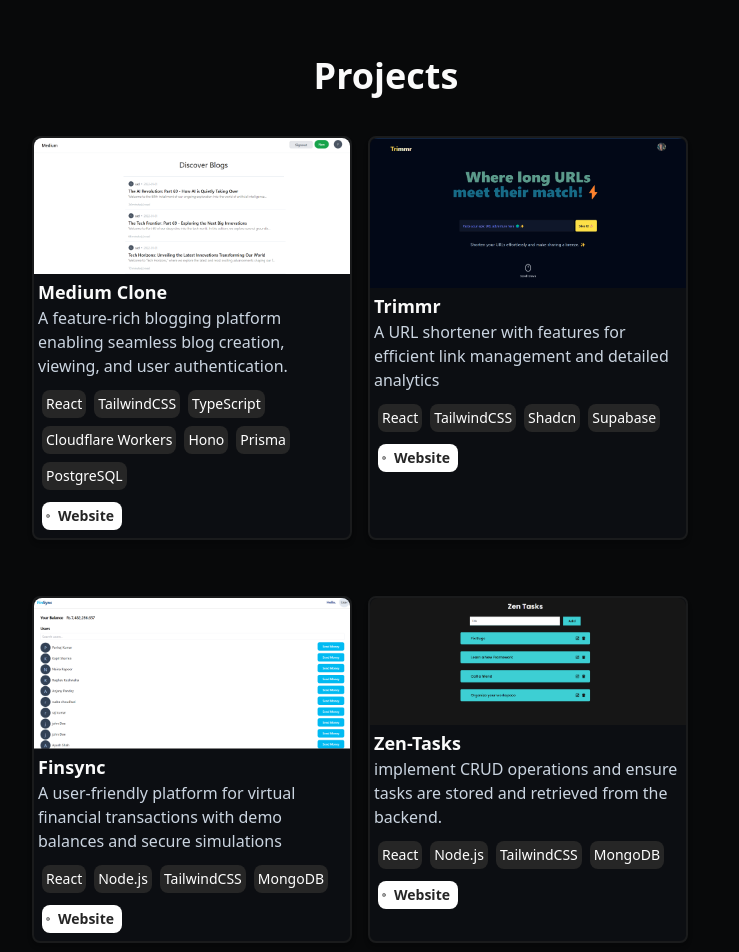
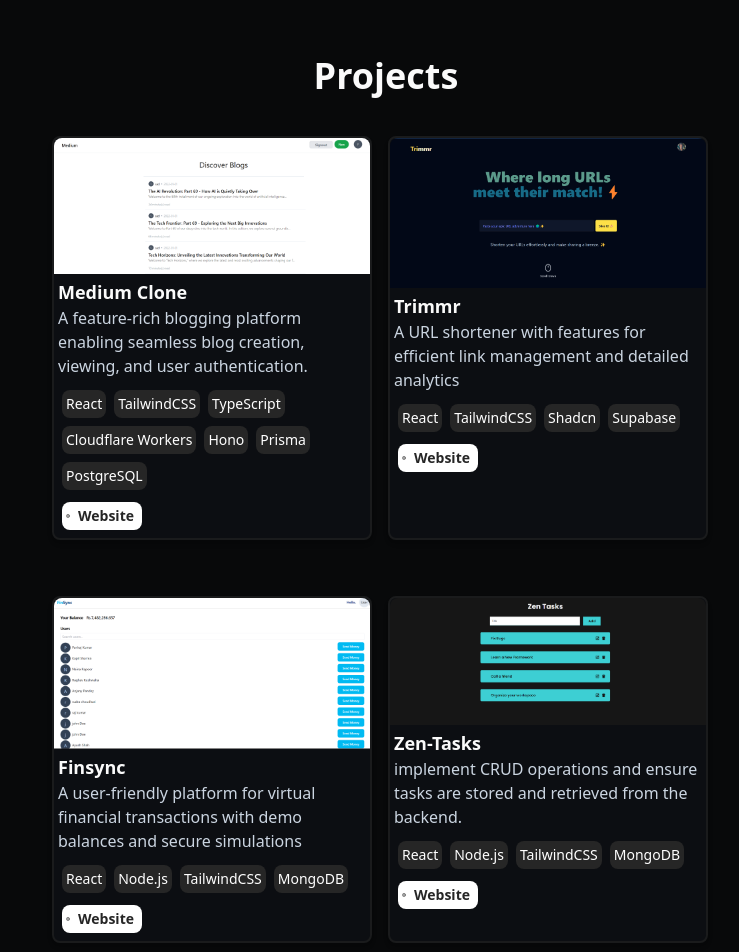
Before and after one commit to PankajKumardev/portfolio-frontend, a React (Vite) app: page / in a window 1280 px wide. Shown: the part 1460-2412 px from the top of the page, without its empty margins (254-993 px from the left). Built offline with nearby package versions, Linux system fonts and the light colour scheme.

Commit message:
Update Project.jsx

```diff
--- a/src/pages/Project.jsx
+++ b/src/pages/Project.jsx
@@ -11,7 +11,7 @@
             <div className=" mt-36">
             <h1 className="flex justify-center text-4xl font-bold mb-4 ">Projects</h1>
             </div>
-           <div className="flex flex-col sm:flex-row md:flex-row  lg:flex-row mt-10  sm:mr-[68px] justify-center ">
+           <div className="flex flex-col sm:flex-row md:flex-row  lg:flex-row mt-10  sm:mr-[68px] justify-center ml-10 ">
 
             <ProjectCard
             img = {Medium}
@@ -30,7 +30,7 @@
             />
             </div>
 
-           <div className="flex flex-col sm:flex-row md:flex-row  lg:flex-row mt-10 sm:mr-[68px] justify-center">
+           <div className="flex flex-col sm:flex-row md:flex-row  lg:flex-row mt-10 sm:mr-[68px] justify-center ml-10">
 
             <ProjectCard
             img = {finsyc}
```
